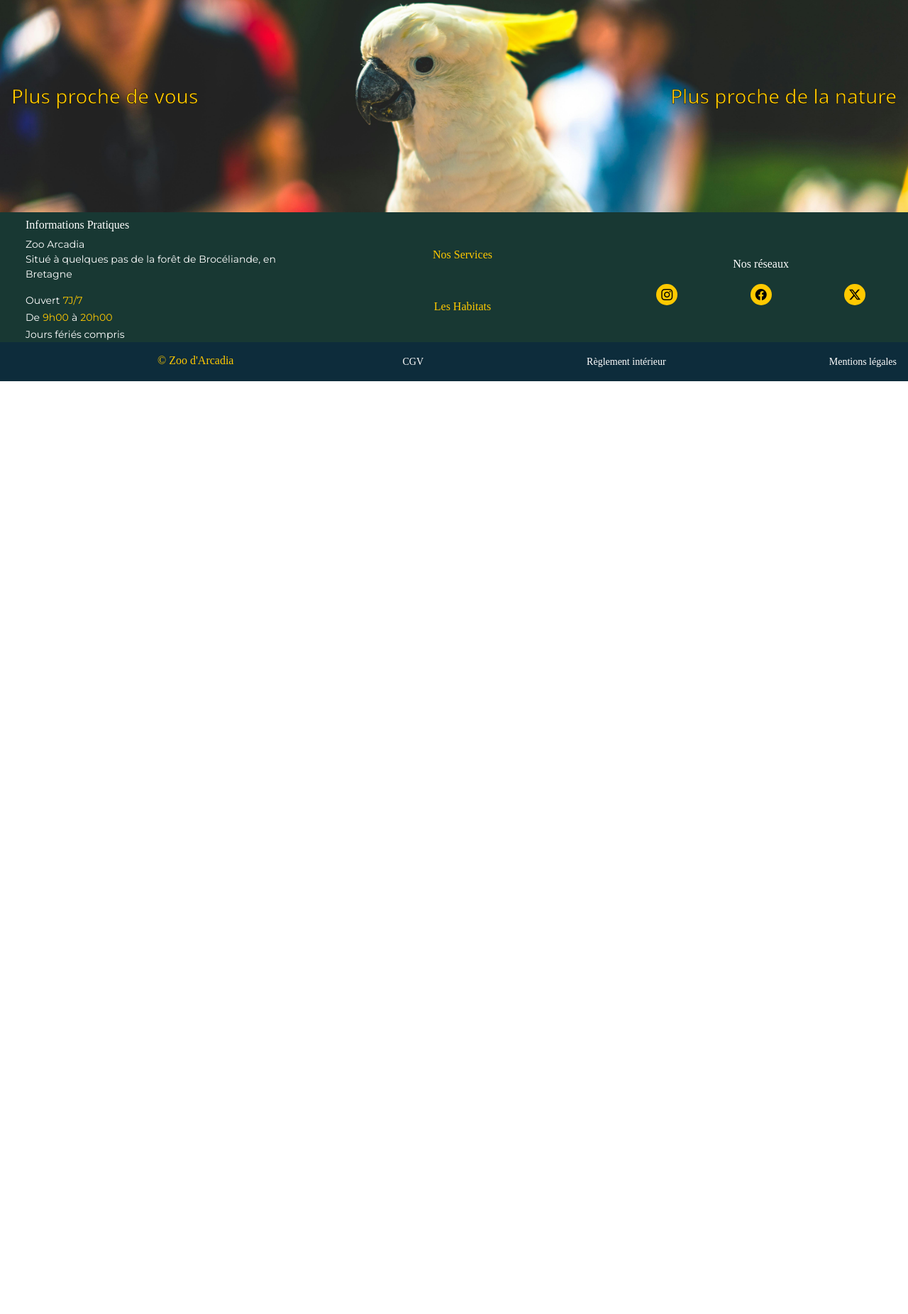
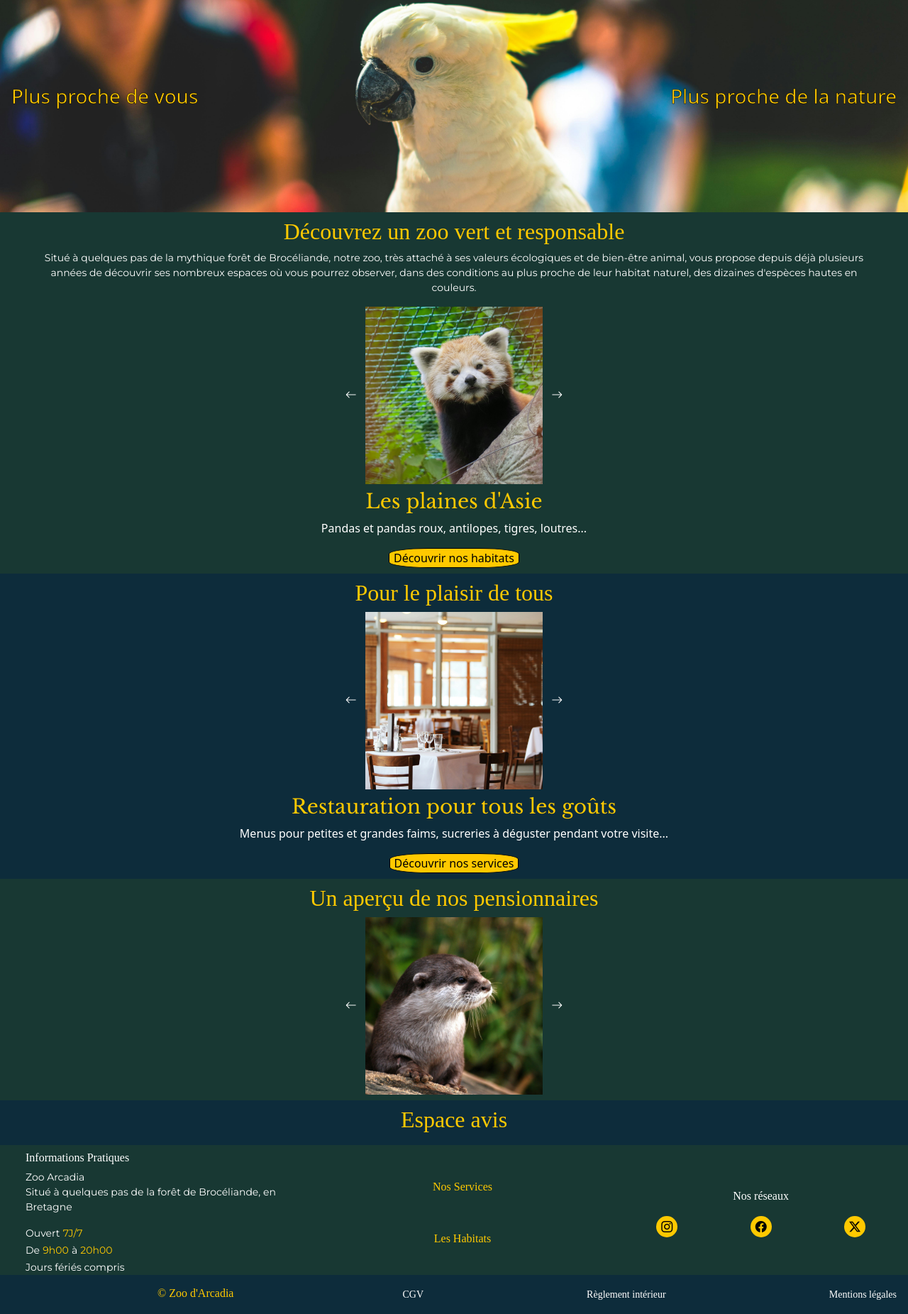
Before and after one commit to DieterHir/ARCADIA, a PHP site: page / in a window 1280 px wide. Shown: the part 57-1908 px from the top of the page at 71% size. Before the commit the page ends 594 px from the top, so only its background shows below. Run offline with PHP 8.4, Linux system fonts and the light colour scheme; some libraries are stand-ins or nearby versions; some web fonts are replaced.

Commit message:
ajout des divs de l'accueil, des textes et images de présentation

```diff
--- a/pages/home.html
+++ b/pages/home.html
@@ -5,3 +5,63 @@
         <h1 id="right-banner-text">Plus proche de la nature</h1>
     </div>
 </div>
+
+<div id="présentation" class="fond-secondary py-2">
+    <div class="text-center">
+        <h2 class="h1-font secondary">Découvrez un zoo vert et responsable</h2>
+        <p class="text-font primary px-5">Situé à quelques pas de la mythique forêt de Brocéliande, notre zoo, très
+            attaché à ses valeurs
+            écologiques et de bien-être animal, vous propose depuis déjà plusieurs années de découvrir ses nombreux
+            espaces où vous pourrez observer, dans des conditions au plus proche de leur habitat naturel, des
+            dizaines d'espèces hautes en couleurs.</p>
+    </div>
+    <div class="presentation-card text-center">
+        <div>
+            <i class="bi bi-arrow-left primary me-2" id="previous-habitat"></i>
+            <img src="../images/pandaroux.jpg" alt="Panda roux">
+            <i class="bi bi-arrow-right primary ms-2" id="next-habitat"></i>
+        </div>
+        <h3 class="secondary h2-font mt-2">Les plaines d'Asie</h3>
+        <p class="primary">Pandas et pandas roux, antilopes, tigres, loutres...</p>
+        <a href="/habitats">
+            <button id="more" class="text-center">Découvrir nos habitats</button>
+        </a>
+    </div>
+</div>
+
+<div id="services" class="fond-primary py-2">
+    <div class="text-center">
+        <h2 class="h1-font secondary">Pour le plaisir de tous</h2>
+    </div>
+    <div class="presentation-card text-center">
+        <div>
+            <i class="bi bi-arrow-left primary me-2" id="previous-habitat"></i>
+            <img src="../images/restaurant.jpg" alt="Restaurant chaleureux et lumineux">
+            <i class="bi bi-arrow-right primary ms-2" id="next-habitat"></i>
+        </div>
+        <h3 class="secondary h2-font mt-2">Restauration pour tous les goûts</h3>
+        <p class="primary">Menus pour petites et grandes faims, sucreries à déguster pendant votre visite...</p>
+        <a href="/services">
+            <button id="more" class="text-center">Découvrir nos services</button>
+        </a>
+    </div>
+</div>
+
+<div id="apercu" class="fond-secondary py-2 text-center">
+    <h2 class="h1-font secondary">Un aperçu de nos pensionnaires</h2>
+    <div class="presentation-card">
+        <div>
+            <i class="bi bi-arrow-left primary me-2" id="previous-habitat"></i>
+            <img src="../images/loutre.jpg" alt="Gros plan sur une loutre brune">
+            <i class="bi bi-arrow-right primary ms-2" id="next-habitat"></i>
+        </div>
+    </div>
+</div>
+
+
+<div id="avis" class="fond-primary py-2 text-center">
+    <h2 class="h1-font secondary">Espace avis</h2>
+</div>
+<!-- <div id="avis" class="py-2">
+    <img src="../images/foret.jpg" alt="Forêt luxuriante" class="fond_foret">
+</div> -->
--- a/scss/_custom.scss
+++ b/scss/_custom.scss
@@ -101,6 +101,31 @@ $navigation-font: "PoetsenOne";
     }
 }
 
+.presentation-card {
+    img {
+        width: 150px;
+        height: 150px;
+        object-fit: cover;
+    }
+
+    #more {
+        background-color: $secondary;
+        border-radius: 30%;
+        border: 1px black solid;
+    }
+}
+
+// #avis {
+//     height: 380px;
+//     position: relative;
+
+//     .fond-foret {
+//         max-height: 380px;
+//         max-width: 100%;
+//         object-fit: cover;
+//     }
+// }
+
 @include media-breakpoint-up(sm) {
     hr {
         display: none;
@@ -113,6 +138,13 @@ $navigation-font: "PoetsenOne";
     .banner h1 {
         font-size: 20px;
     }
+
+    .presentation-card {
+        img {
+            width: 200px;
+            height: 200px;
+        }
+    }
 }
 
 @include media-breakpoint-up(lg) {
@@ -123,6 +155,13 @@ $navigation-font: "PoetsenOne";
     .banner h1 {
         font-size: 28px;
     }
+
+    .presentation-card {
+        img {
+            width: 250px;
+            height: 250px;
+        }
+    }
 }
 
 @include media-breakpoint-up(xxl) {
@@ -132,6 +171,13 @@ $navigation-font: "PoetsenOne";
 
     .banner h1 {
         font-size: 32px;
+    }
+
+    .presentation-card {
+        img {
+            width: 300px;
+            height: 300px;
+        }
     }
 }
 
```
Also changed, not shown: images/loutre.jpg (added), images/pandaroux.jpg (added), images/restaurant.jpg (added), scss/main.css, 2 other files.
